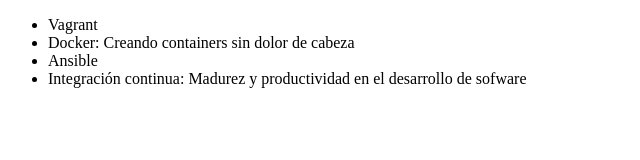
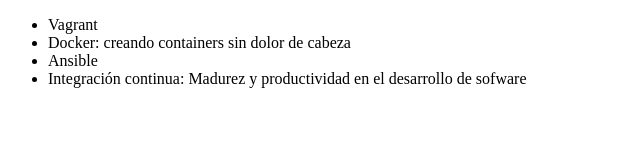
Before and after one commit to pltrrs/alura-git, a plain HTML site: page index.html in a window 1280 px wide. Shown: the full height of the page, 0-640 px from the left. Drawn offline with Linux system fonts and the light colour scheme.

Commit message:
Corrigiendo mayusculas y minusculas

```diff
--- a/index.html
+++ b/index.html
@@ -9,7 +9,7 @@
 <body>
     <ul>
         <li> Vagrant </li>
-        <li> Docker: Creando containers sin dolor de cabeza  </li>
+        <li> Docker: creando containers sin dolor de cabeza</li>
         <li> Ansible </li>
         <li> Integración continua: Madurez y productividad en el desarrollo de sofware </li>
     </ul>
```
